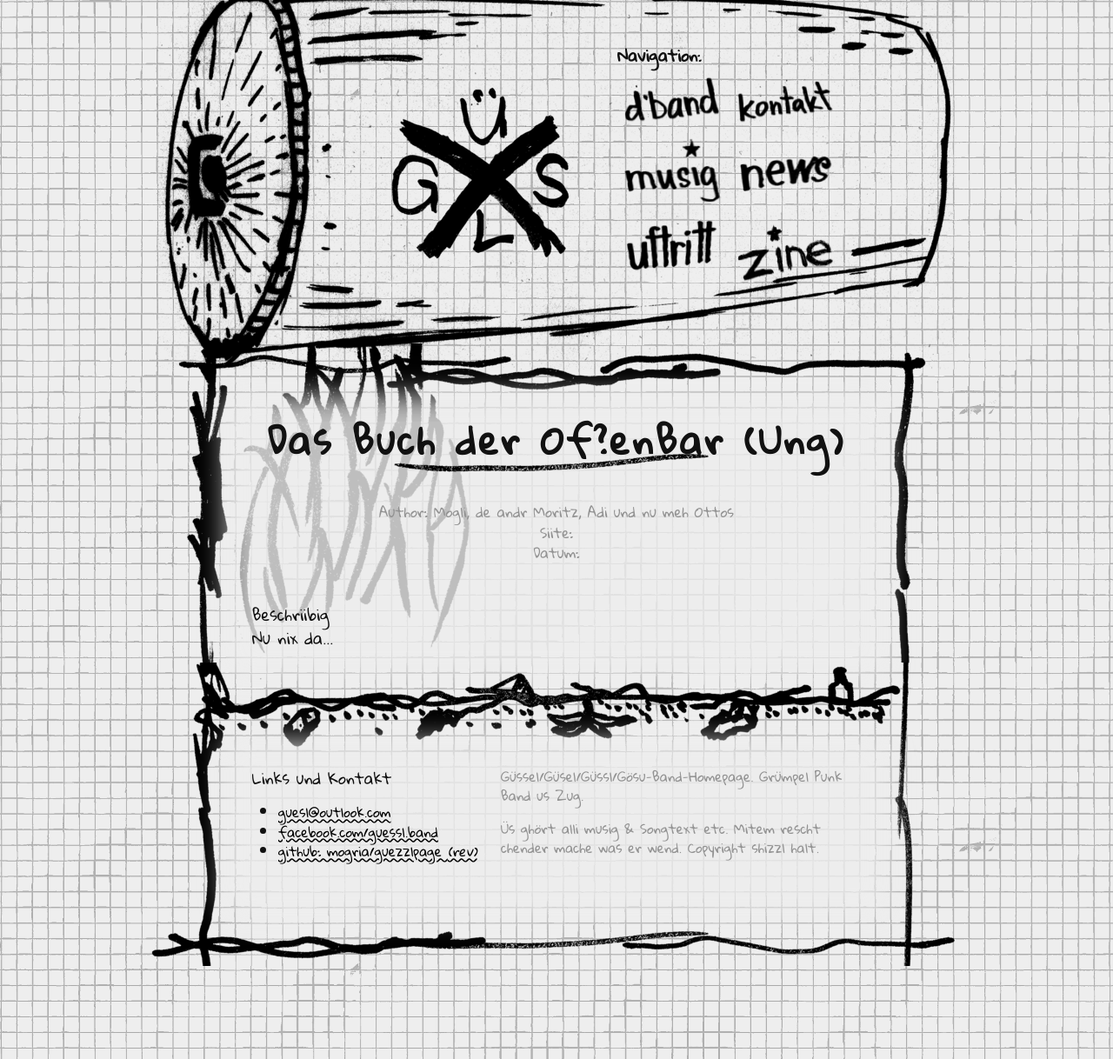
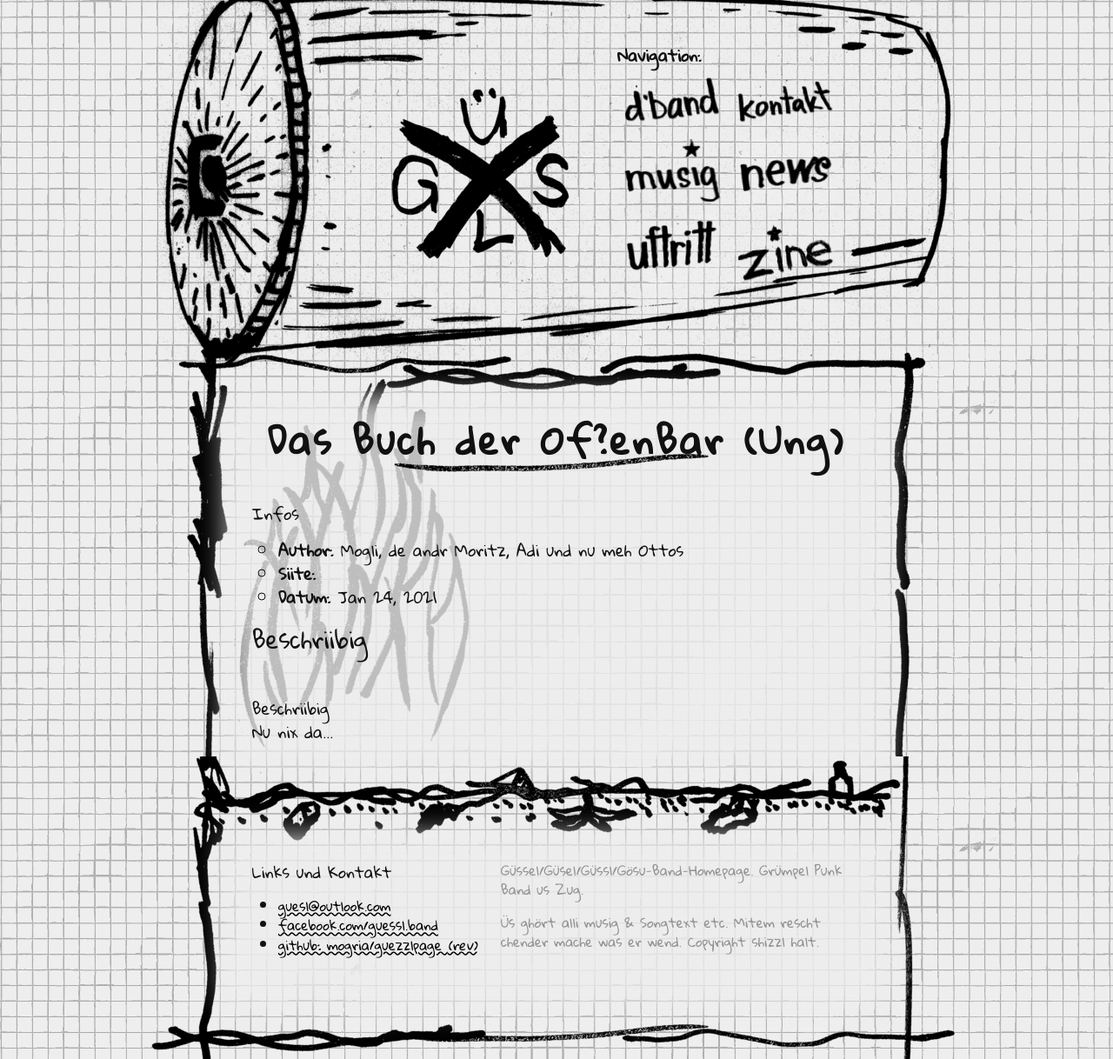
Before and after one commit to mogria/guezzlpage, a Jekyll site: the page built from _zines/das_buch_der_ofen_barsung/2021-01-24_dasbuchderoffenbar.md, in a window 1280 px wide. Shown: the whole page at 87% size. Built offline with Jekyll 4.4.1, drawn with Linux system fonts in a browser that asks for light colours.

Commit message:
display zine attributes nicer

```diff
--- a/_layouts/zine.html
+++ b/_layouts/zine.html
@@ -5,12 +5,16 @@ layout: default
 <article class="zine">
     <header class="zine-header">
         <h1 class="post-title zine-title">{{ page.title }}</h1>
-        <p class="post-meta zine-meta">
-          <span class="meta-attr">Author: {{ site.data.bandmembers[page.author].name | default: page.author }}</span>
-          <span class="meta-attr">Siite: {{ pages | length }}</span>
-          <span class="meta-attr">Datum: {{ date }}</span>
-        </p>
+
+        <h4>Infos</h4>
+        <ul class="zine-meta">
+          <li class="meta-attr"><strong>Author</strong>: {{ site.data.bandmstrongbers[page.author].name | default: page.author }}</li>
+          <li class="meta-attr"><strong>Siite</strong>: {{ page.num_pages }}</li>
+          <li class="meta-attr"><strong>Datum</strong>: {{ page.date | date: "%b %-d, %Y"}}</li>
+        </ul>
     </header>
+
+    <h2>Beschriibig</h2>
     <div class="zine-description">
         {% if page.cover_image %}
             <figure class="zine-image">
--- a/_sass/_zine.scss
+++ b/_sass/_zine.scss
@@ -27,9 +27,7 @@
 }
 
 .zine {
-    .zine-meta {
-        .meta-attr {
-            display: block;
-        }
+    ul.zine-meta {
+        list-style-type: circle;
     }
 }
```
